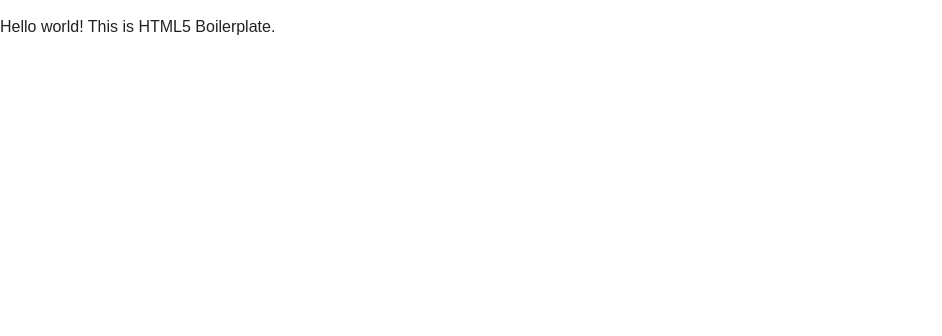
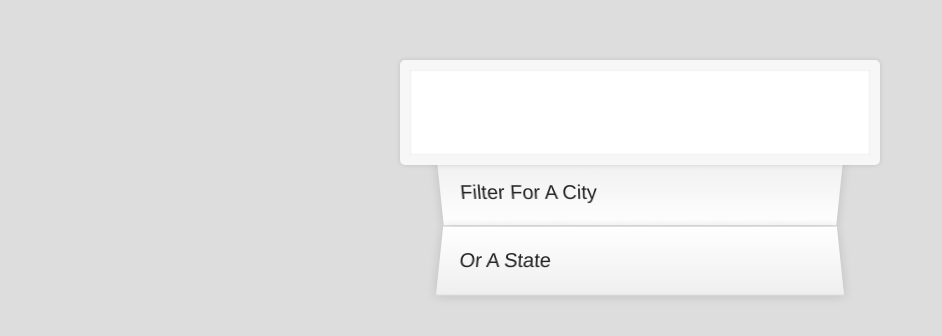
Before and after one commit to romarinmarin/js-search-filter, a plain HTML site: page index.html in a window 1280 px wide. Shown: the whole page, without its empty margins (0-942 px from the left). Drawn offline with nearby package versions, Linux system fonts and the light colour scheme; no server answers.

Commit message:
filter working

```diff
--- a/css/main.css
+++ b/css/main.css
@@ -96,6 +96,83 @@ textarea {
    ========================================================================== */
 
 
+html {
+    box-sizing: border-box;
+    background:#dddddd;
+    font-family:'helvetica neue';
+    font-size: 20px;
+    font-weight: 200;
+}
+*, *:before, *:after {
+    box-sizing: inherit;
+}
+input {
+    width: 100%;
+    padding:20px;
+}
+
+.search-form {
+    max-width:400px;
+    margin:50px auto;
+}
+
+input.search {
+    margin: 0;
+    text-align: center;
+    outline:0;
+    border: 10px solid #F7F7F7;
+    width: 120%;
+    left: -10%;
+    position: relative;
+    top: 10px;
+    z-index: 2;
+    border-radius: 5px;
+    font-size: 40px;
+    box-shadow: 0 0 5px rgba(0, 0, 0, 0.12), inset 0 0 2px rgba(0, 0, 0, 0.19);
+}
+
+
+.suggestions {
+    margin: 0;
+    padding: 0;
+    position: relative;
+    /*perspective:20px;*/
+}
+.suggestions li {
+    background:white;
+    list-style: none;
+    border-bottom: 1px solid #D8D8D8;
+    box-shadow: 0 0 10px rgba(0, 0, 0, 0.14);
+    margin:0;
+    padding:20px;
+    transition:background 0.2s;
+    display:flex;
+    justify-content:space-between;
+    text-transform: capitalize;
+}
+
+.suggestions li:nth-child(even) {
+    transform: perspective(100px) rotateX(3deg) translateY(2px) scale(1.001);
+    background: linear-gradient(to bottom,  #ffffff 0%,#EFEFEF 100%);
+}
+.suggestions li:nth-child(odd) {
+    transform: perspective(100px) rotateX(-3deg) translateY(3px);
+    background: linear-gradient(to top,  #ffffff 0%,#EFEFEF 100%);
+}
+
+span.population {
+    font-size: 15px;
+}
+
+.hl {
+    background:#ffc600;
+}
+
+a {
+    color:black;
+    background:rgba(0,0,0,0.1);
+    text-decoration: none;
+}
 
 
 
--- a/index.html
+++ b/index.html
@@ -13,20 +13,28 @@
         <link rel="stylesheet" href="css/normalize.css">
         <link rel="stylesheet" href="css/main.css">
         <script src="js/vendor/modernizr-2.8.3.min.js"></script>
+        <script src="https://cdnjs.cloudflare.com/ajax/libs/es6-shim/0.35.3/es6-shim.js"></script>
     </head>
     <body>
         <!--[if lt IE 8]>
             <p class="browserupgrade">You are using an <strong>outdated</strong> browser. Please <a href="http://browsehappy.com/">upgrade your browser</a> to improve your experience.</p>
         <![endif]-->
 
+
         <!-- Add your site or application content here -->
-        <p>Hello world! This is HTML5 Boilerplate.</p>
+        <form class="search-form">
+            <input type="text" class="search" placeholder="">
+            <ul class="suggestions">
+                <li>Filter for a city</li>
+                <li>or a state</li>
+            </ul>
+        </form>
+
 
         <script src="https://code.jquery.com/jquery-1.12.0.min.js"></script>
         <script>window.jQuery || document.write('<script src="js/vendor/jquery-1.12.0.min.js"><\/script>')</script>
         <script src="js/plugins.js"></script>
         <script src="js/main.js"></script>
-
         <!-- Google Analytics: change UA-XXXXX-X to be your site's ID. -->
         <script>
             (function(b,o,i,l,e,r){b.GoogleAnalyticsObject=l;b[l]||(b[l]=
--- a/js/main.js
+++ b/js/main.js
@@ -0,0 +1,40 @@
+const endpoint = 'https://gist.githubusercontent.com/Miserlou/c5cd8364bf9b2420bb29/raw/2bf258763cdddd704f8ffd3ea9a3e81d25e2c6f6/cities.json';
+const cities = [];
+
+
+fetch(endpoint)
+    .then(res => res.json())
+.then(data => cities.push(...data));
+
+function findMatches(wordToMatch, cities) {
+            return cities.filter(place => {
+            const regexp = new RegExp(wordToMatch, 'gi');
+
+            return place.city.match(regexp) || place.state.match(regexp);
+
+        })
+}
+
+
+function numberCommas(x) {
+    return x.toString().replace(/\B(?=(\d{3})+(?!\d))/g, ',');
+}
+
+function displayMatches() {
+    const arrayMatches = findMatches(this.value, cities)
+    const html =   arrayMatches.map(match => {
+             return `<li>
+             <span class="name">${match.city}, ${match.state}</span>
+             <span class="population">${numberCommas(match.population)}</span>
+
+             </li>`
+        }).join('')
+
+    suggestions.innerHTML = html;
+
+}
+
+const inputSearch = document.querySelector('.search');
+const suggestions = document.querySelector('.suggestions');
+
+inputSearch.addEventListener('keyup', displayMatches)
```
